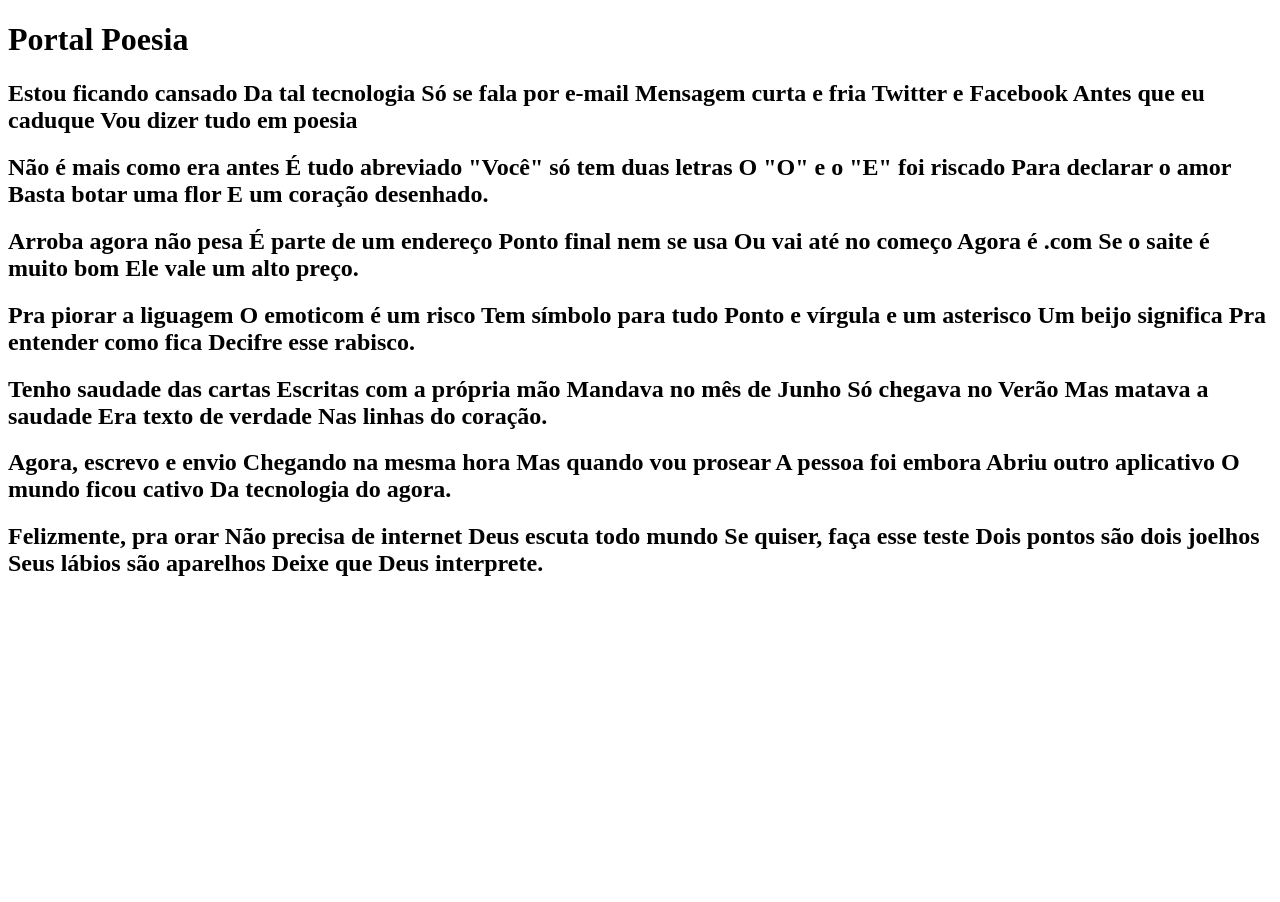
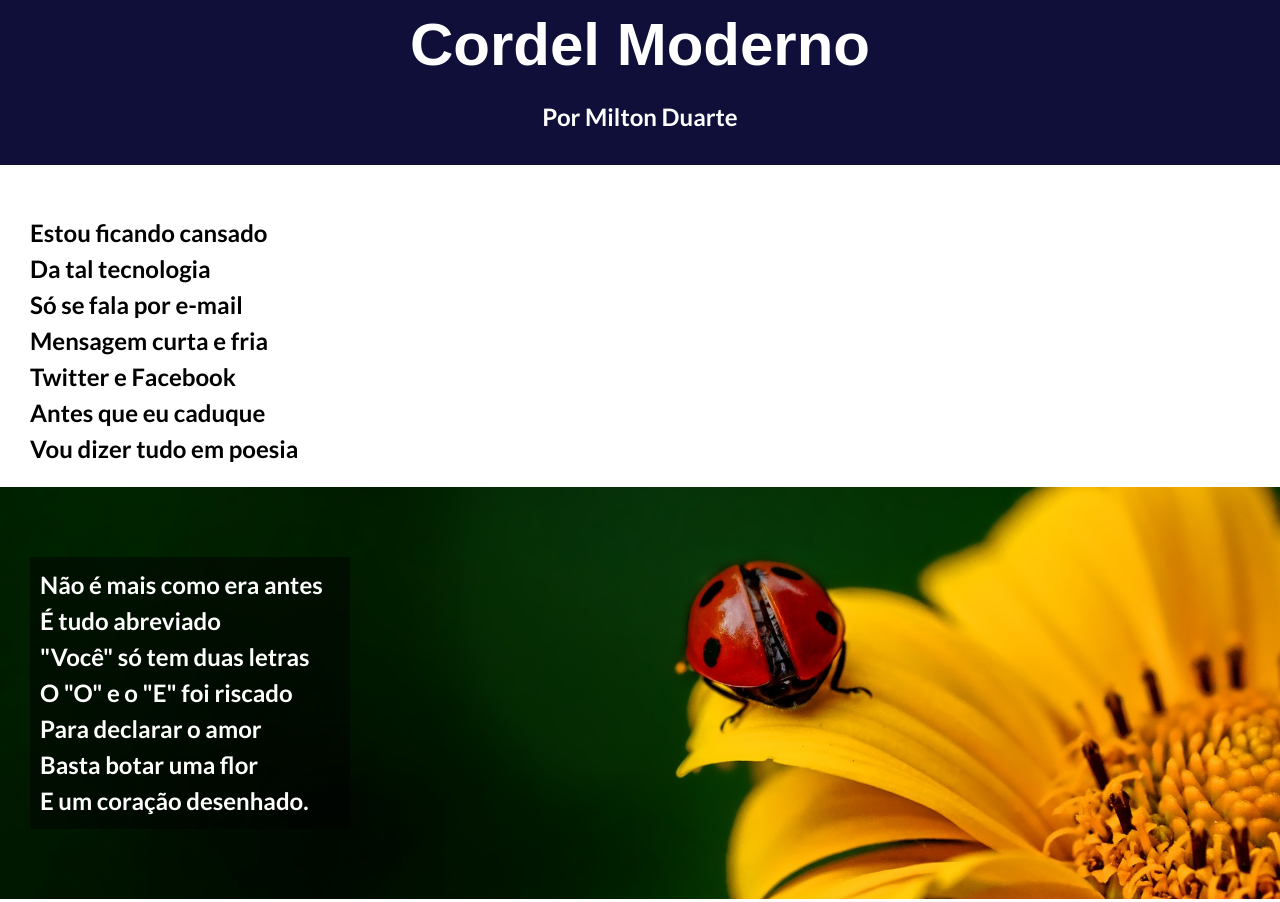
Before and after one commit to martinez2720/html-css, a plain HTML site: page exercicios/curso em video/poesia.html in a window 1280 px wide. Shown: the top 902 px of the page. Before the commit the page ends 800 px from the top, so only its background shows below. Drawn offline with Linux system fonts and the light colour scheme; a web font is replaced by a local one.

Commit message:
alteração do projeto poesia

```diff
--- a/exercicios/curso em video/poesia.html
+++ b/exercicios/curso em video/poesia.html
@@ -4,127 +4,126 @@
     <meta charset="UTF-8">
     <meta name="viewport" content="width=device-width, initial-scale=1.0">
     <title>Poesia</title>
+    <link rel="stylesheet" href="style.css">
 </head>
 <body>
-    <h1>Portal Poesia</h1>
+
+    <header>
+        <h1>Cordel Moderno</h1>
+        <h2 id="header"> <a href="https://www.recantodasletras.com.br/poesias/3186743">Por Milton Duarte</a></h2>
+    </header>
 
     <main>
-        <h2>Estou ficando cansado
-            Da tal tecnologia
+        <h2>Estou ficando cansado <br>
 
-            Só se fala por e-mail
+            Da tal tecnologia <br>
 
-            Mensagem curta e fria
+            Só se fala por e-mail <br>
 
-            Twitter e Facebook
+            Mensagem curta e fria <br>
 
-            Antes que eu caduque
+            Twitter e Facebook <br>
+
+            Antes que eu caduque <br>
 
             Vou dizer tudo em poesia</h2>
 
 
 
-            <h2>
-                Não é mais como era antes
 
-                É tudo abreviado
-
-                "Você" só tem duas letras
-
-                O "O" e o "E" foi riscado
-
-                Para declarar o amor
-
-                Basta botar uma flor
-
-                E um coração desenhado.
+            <h2 class="parallax" id="p1">
+                <article>
+                    Não é mais como era antes <br>
+                    É tudo abreviado <br>
+                    "Você" só tem duas letras <br>
+                    O "O" e o "E" foi riscado <br>
+                    Para declarar o amor <br>
+                    Basta botar uma flor <br>
+                    E um coração desenhado. <br>
+                </article>
 
             </h2>
 
 
             <h2>
-                Arroba agora não pesa
+                Arroba agora não pesa <br>
 
-                É parte de um endereço
+                É parte de um endereço <br>
 
-                Ponto final nem se usa
+                Ponto final nem se usa <br>
 
-                Ou vai até no começo
+                Ou vai até no começo <br>
 
-                Agora é .com
+                Agora é .com <br>
 
-                Se o saite é muito bom
+                Se o saite é muito bom <br>
 
-                Ele vale um alto preço.
+                Ele vale um alto preço. <br>
             </h2>
 
 
 
             <h2>
-                Pra piorar a liguagem
+                Pra piorar a liguagem <br>
 
-                O emoticom é um risco
+                O emoticom é um risco <br>
 
-                Tem símbolo para tudo
+                Tem símbolo para tudo <br>
 
-                Ponto e vírgula e um asterisco
+                Ponto e vírgula e um asterisco <br>
 
-                Um beijo significa
+                Um beijo significa <br>
 
-                Pra entender como fica
+                Pra entender como fica <br>
 
-                Decifre esse rabisco.
+                Decifre esse rabisco. <br>
+            </h2>
+
+
+
+            <h2 class="parallax" id="p2">
+                <article>
+                    Tenho saudade das cartas <br>
+                    Escritas com a própria mão <br>
+                    Mandava no mês de Junho <br>
+                    Só chegava no Verão <br>
+                    Mas matava a saudade <br>
+                    Era texto de verdade <br>
+                    Nas linhas do coração. <br>
+                </article>
             </h2>
 
 
 
             <h2>
-                Tenho saudade das cartas
+                Agora, escrevo e envio <br>
 
-                Escritas com a própria mão
+                Chegando na mesma hora <br>
 
-                Mandava no mês de Junho
+                Mas quando vou prosear <br>
 
-                Só chegava no Verão
+                A pessoa foi embora <br>
 
-                Mas matava a saudade
+                Abriu outro aplicativo <br>
 
-                Era texto de verdade
+                O mundo ficou cativo <br>
 
-                Nas linhas do coração.
+                Da tecnologia do agora. <br>
             </h2>
 
 
 
-            <h2>
-                Agora, escrevo e envio
+           <h2>Felizmente, pra orar <br>
 
-                Chegando na mesma hora
+            Não precisa de internet <br>
 
-                Mas quando vou prosear
+            Deus escuta todo mundo <br>
 
-                A pessoa foi embora
+            Se quiser, faça esse teste <br>
 
-                Abriu outro aplicativo
+            Dois pontos são dois joelhos <br>
 
-                O mundo ficou cativo
-
-                Da tecnologia do agora.
-            </h2>
-
-
-
-           <h2>Felizmente, pra orar
-
-            Não precisa de internet
-
-            Deus escuta todo mundo
-
-            Se quiser, faça esse teste
-
-            Dois pontos são dois joelhos
-
-            Seus lábios são aparelhos
+            Seus lábios são aparelhos <br>
 
             Deixe que Deus interprete.</h2>
     </main>
--- a/exercicios/curso em video/style.css
+++ b/exercicios/curso em video/style.css
@@ -0,0 +1,80 @@
+@charset "UTF-8";
+
+
+@import url('https://fonts.googleapis.com/css2?family=Edu+VIC+WA+NT+Beginner:wght@400..700&family=Lato:ital,wght@0,100;0,300;0,400;0,700;0,900;1,100;1,300;1,400;1,700;1,900&family=Poppins:ital,wght@0,100;0,200;0,300;0,400;0,500;0,600;0,700;0,800;0,900;1,100;1,200;1,300;1,400;1,500;1,600;1,700;1,800;1,900&display=swap');
+
+body{
+    margin: 0px;
+}
+
+header{
+
+    background-color: rgb(15, 15, 58);
+    padding: 10px;
+}
+h1{
+    text-align: center;
+    font-family: "Edu VIC WA NT Beginner", sans-serif;
+    font-size: 60px;
+    margin: 0px -10px 10px -10px;
+    color: white;
+
+
+}
+
+h2#header {
+
+    text-align: center;
+
+
+}
+
+a {
+    color: white;
+    text-decoration: none;
+}
+
+a:hover{
+
+    text-decoration: underline;
+}
+
+h2 {
+    font-family: "Lato", sans-serif;
+    line-height: 1.5em;
+}
+main{
+    background-color: white;
+    padding: 30px;
+}
+
+
+h2.parallax{
+background-color: rgba(0, 0, 0, 0.466);
+padding: 70px 30px;
+margin: 0px -30px 0 -30px;
+background-attachment: fixed;
+background-size: cover;
+background-position: right center;
+}
+
+#p1{
+
+    background-image: url("imagens/background001.jpg");
+
+}
+
+#p2{
+
+    background-image: url("imagens/background002.jpg");
+    background-repeat: no-repeat;
+
+}
+
+h2 > article {
+background-color: rgba(0, 0, 0, 0.473);
+width: 300px;
+padding: 10px;
+color: white;
+
+}
```
Also changed, not shown: cordel-moderno.txt (added), exercicios/curso em video/cordel-moderno.txt (added), exercicios/curso em video/imagens/app.jpg (added), exercicios/curso em video/imagens/background001.jpg (added), exercicios/curso em video/imagens/background002.jpg (added), imagens/background001.jpg (added), imagens/background002.jpg (added).
